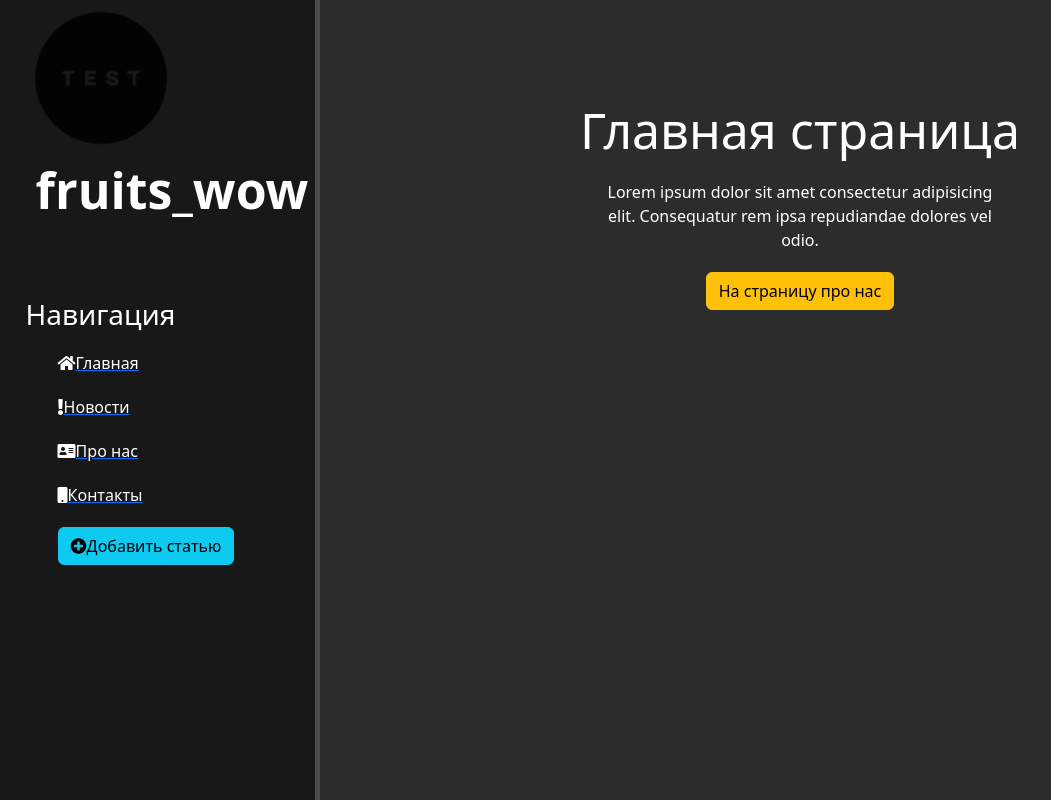
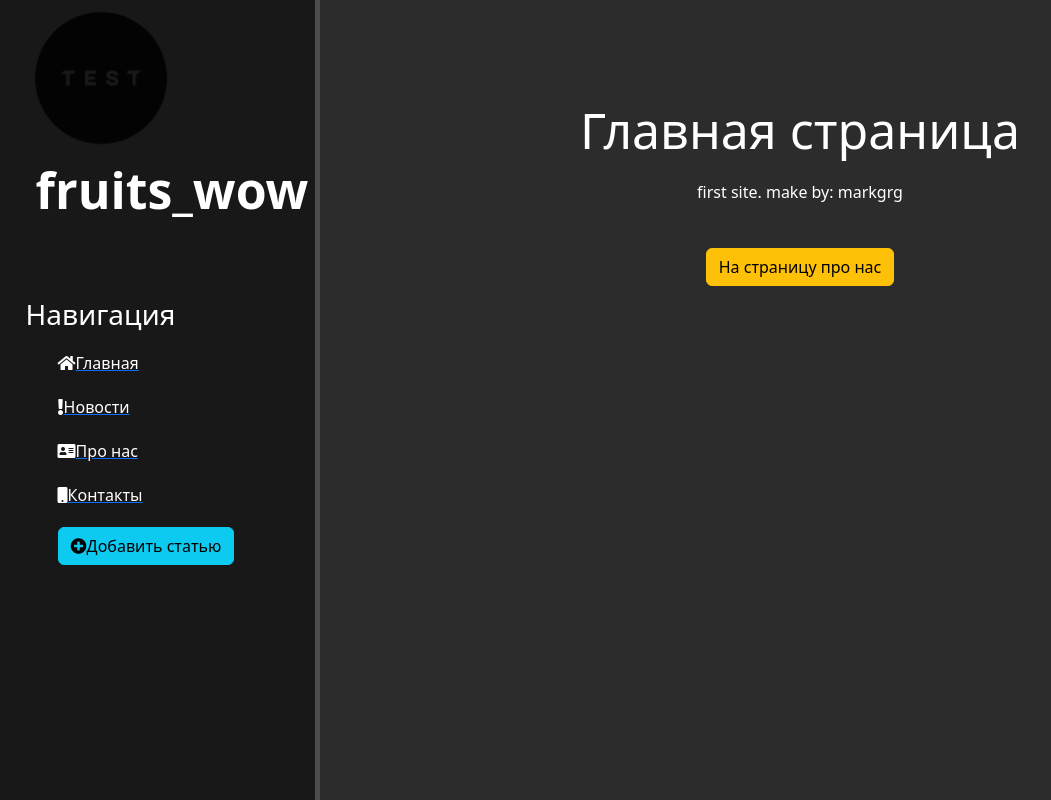
Before and after one commit to markgrg/web_fruits, a Django app: page / in a window 1280 px wide. Shown: the whole page, without its empty margins (0-1051 px from the left). Run offline with Django 5.2, Linux system fonts and the light colour scheme; some libraries are stand-ins or nearby versions.

Commit message:
Update index.html

```diff
--- a/first_site/main/templates/main/index.html
+++ b/first_site/main/templates/main/index.html
@@ -4,7 +4,7 @@
 {% block content %}
     <div class="features">
         <h1>{{ title }}</h1>
-        <p>Lorem ipsum dolor sit amet consectetur adipisicing elit. Consequatur rem ipsa repudiandae dolores vel odio.</p>
+        <p>first site. make by: markgrg</p><br>
         <button class="btn btn-warning">На страницу про нас</button>
     </div>
 {% endblock %}
```
